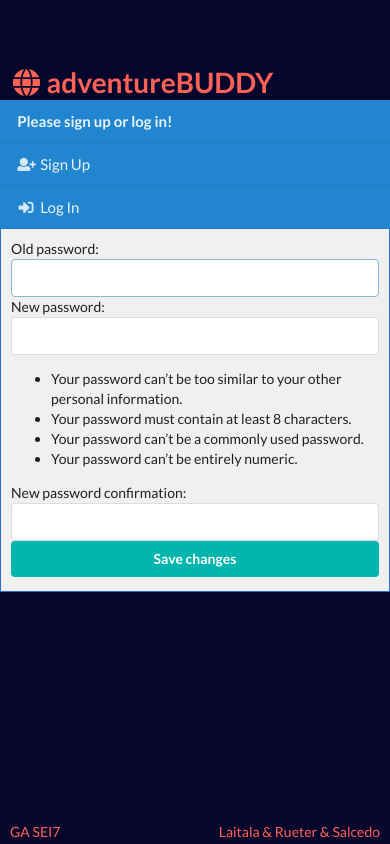
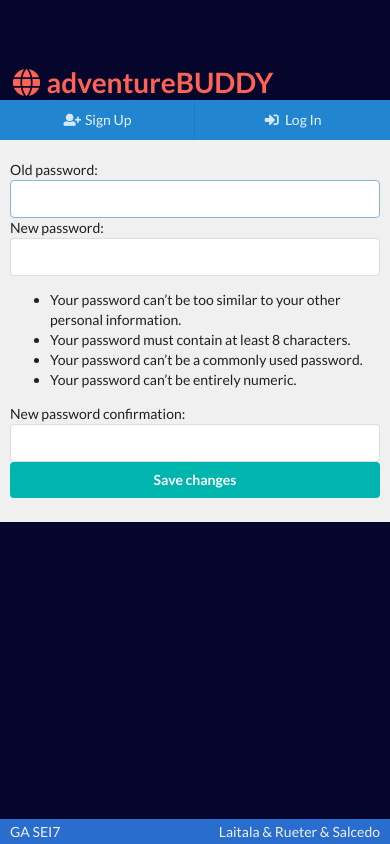
Before and after one commit to masalcedo88/ReactExperiences, a Django app: page /accounts/change_password in a window 390 px wide. Run offline with Django 3.2, Linux system fonts and the light colour scheme.

Commit message:
adds minified menus for mobile resolutions, many other styling fixes

```diff
--- a/main_app/static/css/main.css
+++ b/main_app/static/css/main.css
@@ -9,8 +9,11 @@
   --text_header_dark: #190036;
   --semantic_blue: rgb(41, 109, 207);
 }
+
+/* Styles */
+
 body {
-  background-color: var(--bg_dark);
+  background-color: var(--bg_light);
 }
 header {
   height: 100px;
@@ -27,6 +30,12 @@
 }
 #top_menu {
   border-radius: 5px 5px 0px 0px;
+  margin: 0px;
+}
+#top_menu_mini {
+  display: none;
+  height: 0px;
+  border-radius: 0px;
   margin: 0px;
 }
 nav {
@@ -62,7 +71,7 @@
   background: var(--bg_light);
   max-width: 1300px;
   margin: 0 auto;
-  padding: 10px 10px 0px 10px;
+  padding: 20px 10px 10px;
   border-left: 1px solid var(--tab_label);
   border-right: 1px solid var(--tab_label);
   border-bottom: 1px solid var(--tab_label);
@@ -86,9 +95,6 @@
   transition: transform 0.75s ease;
   transform: scale(1.125);
 }
-.meta {
-  /* background-color: var(--bg_dark); */
-}
 .ui.button.go_detail {
   background-color: var(--bg_dark);
 }
@@ -98,7 +104,6 @@
 .card_info a {
   color: salmon;
 }
-
 #welcome {
   color: var(--text_contrast);
   display: flex;
@@ -115,8 +120,8 @@
   height: 25px;
   width: 100%;
   padding: 0px 10px;
-  color: var(--text_contrast);
-  background-color: var(--bg_dark);
+  color: var(--bg_light);
+  background-color: var(--semantic_blue);
   position: fixed;
   bottom: 0;
   left: 0;
@@ -141,9 +146,15 @@
     height: 0;
   }
   #top_menu {
-    border-radius: 0px;
+    display: none;
+    border-radius: 0;
+  }
+  #top_menu_mini {
+    display: flex;
+    border-radius: 0;
   }
   .page_content {
     border-radius: 0px;
+    border: none;
   }
 }
--- a/main_app/static/js/main.js
+++ b/main_app/static/js/main.js
@@ -1 +1,3 @@
 console.log("~sanity check~");
+$(".ui.accordion").accordion();
+$(".ui.dropdown").dropdown();
--- a/main_app/templates/base.html
+++ b/main_app/templates/base.html
@@ -30,34 +30,35 @@
         </header>
 
         {% if user.is_authenticated %}
-        <div id="top_menu" class="ui large stackable blue inverted menu">
+
+        <div id="top_menu" class="ui large inverted blue menu">
           <div class="medium header item">Welcome, {{ user.first_name }}!</div>
-          <div class="right blue inverted menu">
-            <a class="item" href="/my_adventures"
-              ><i class="globe icon"></i>My Adventures</a
-            >
+          <div class="right menu">
+            <a class="item" href="/my_adventures"><i class="globe icon"></i>My Adventures</a>
             <a class="item" href="/profile"><i class="user icon"></i>Profile</a>
-            <a class="item" href="/accounts/logout"
-              ><i class="sign-out icon"></i>Logout</a
-            >
+            <a class="item" href="/accounts/logout"><i class="sign-out icon"></i>Logout</a>
           </div>
         </div>
+        <div id="top_menu_mini" class="ui inverted blue three item menu">
+          <a class="item" href="/my_adventures"><i class="globe icon"></i>My Adventures</a>
+          <a class="item" href="/profile"><i class="user icon"></i>{{user.first_name}}</a>
+          <a class="item" href="/accounts/logout"><i class="sign-out icon"></i>Logout</a>
+        </div>
         {% else %}
-        <div id="top_menu" class="ui large stackable blue inverted menu">
-          <div class="medium header item">
-            Please sign up or log in!
-          </div>
+        <div id="top_menu" class="ui large inverted blue menu">
+          <div class="medium header item">Please sign up or log in!</div>
           <div class="right menu">
-            <a class="item" href="/accounts/signup"
-              ><i class="user plus icon"></i>Sign Up</a
-            >
-            <a class="item" href="/accounts/login"
-              ><i class="sign-in icon"></i>Log In</a
-            >
+            <a class="item" href="/accounts/signup"><i class="user plus icon"></i>Sign Up</a>
+            <a class="item" href="/accounts/login"><i class="sign-in icon"></i>Log In</a>
           </div>
         </div>
+        <div id="top_menu_mini" class="ui inverted blue two item menu">
+            <a class="item" href="/accounts/signup"><i class="user plus icon"></i>Sign Up</a>
+            <a class="item" href="/accounts/login"><i class="sign-in icon"></i>Log In</a>
+        </div>
         {% endif %}
-        <div class="push"></div>
+
+
       </section>
 
       {% block content %} {% endblock %}
--- a/main_app/templates/profile.html
+++ b/main_app/templates/profile.html
@@ -5,19 +5,19 @@
     <div class="ui large header">Your Account</div>
   </div>
   <div>
-    <div>
+    <div class="ui image">
         <img id="profile-picture" src=" {{ user.profile.picture.url }}" alt="profile picture">
     </div>
     <br>
     <!-- # WORKING HERE -->
     <a class="ui button small" href="{% url 'update_photo' %}">Update Image</a>
 </div>
-<div class="full-name">
+<div class="user_info">
     <h4>Username: {{ user.username }}</h4>
     <h4>Name: {{ user.first_name }} {{ user.last_name }}</h4>
     <h4>Email: {{ user.email }}</h4>
 </div>
-  <div class="ui buttons fluid edit-buttons">
+  <div class="ui buttons fluid">
     <a class="ui button" href="accounts/edit_info">Update Profile</a>
     <br>
     <a class="ui button" href="accounts/change_password">Update Password</a>
```
